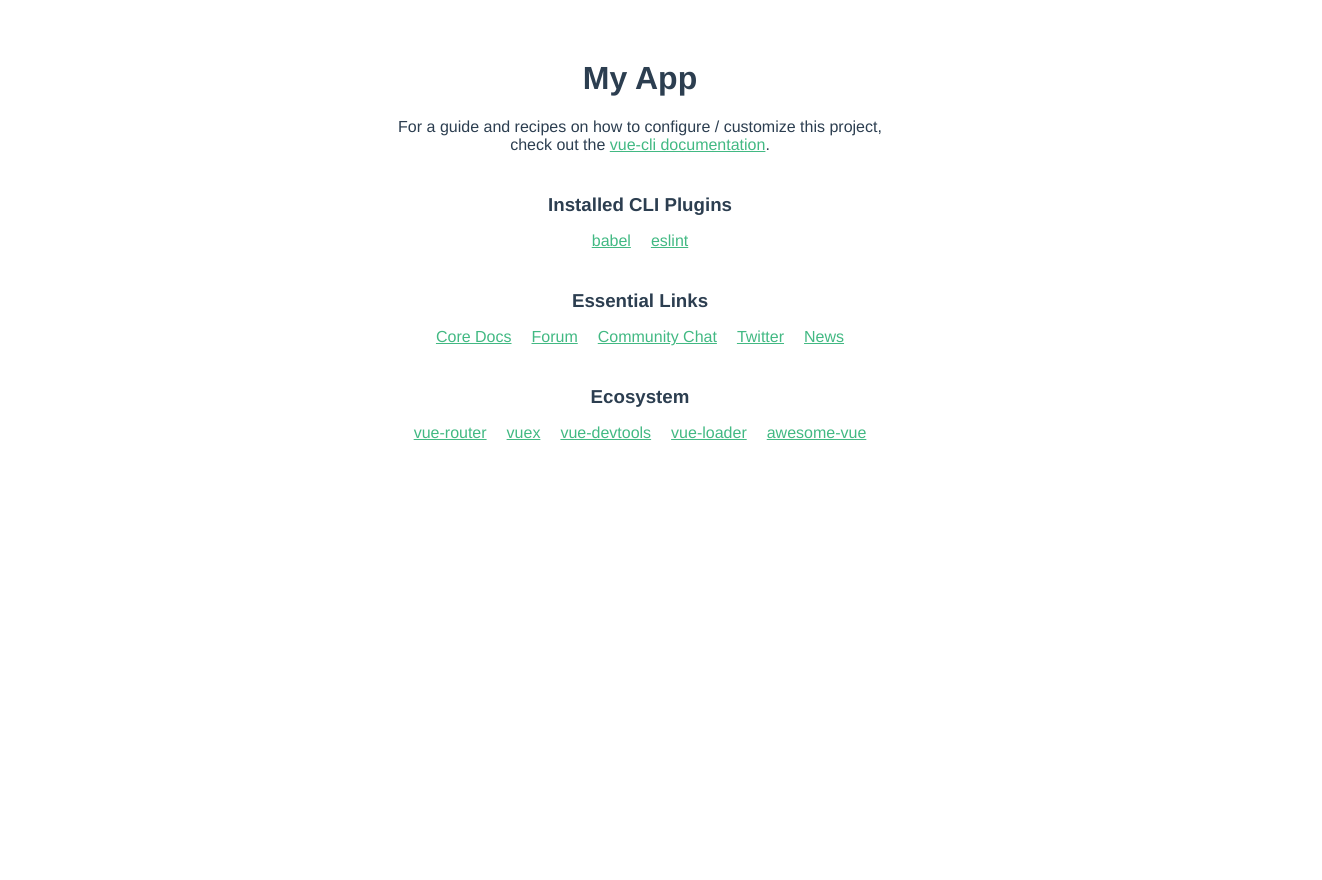
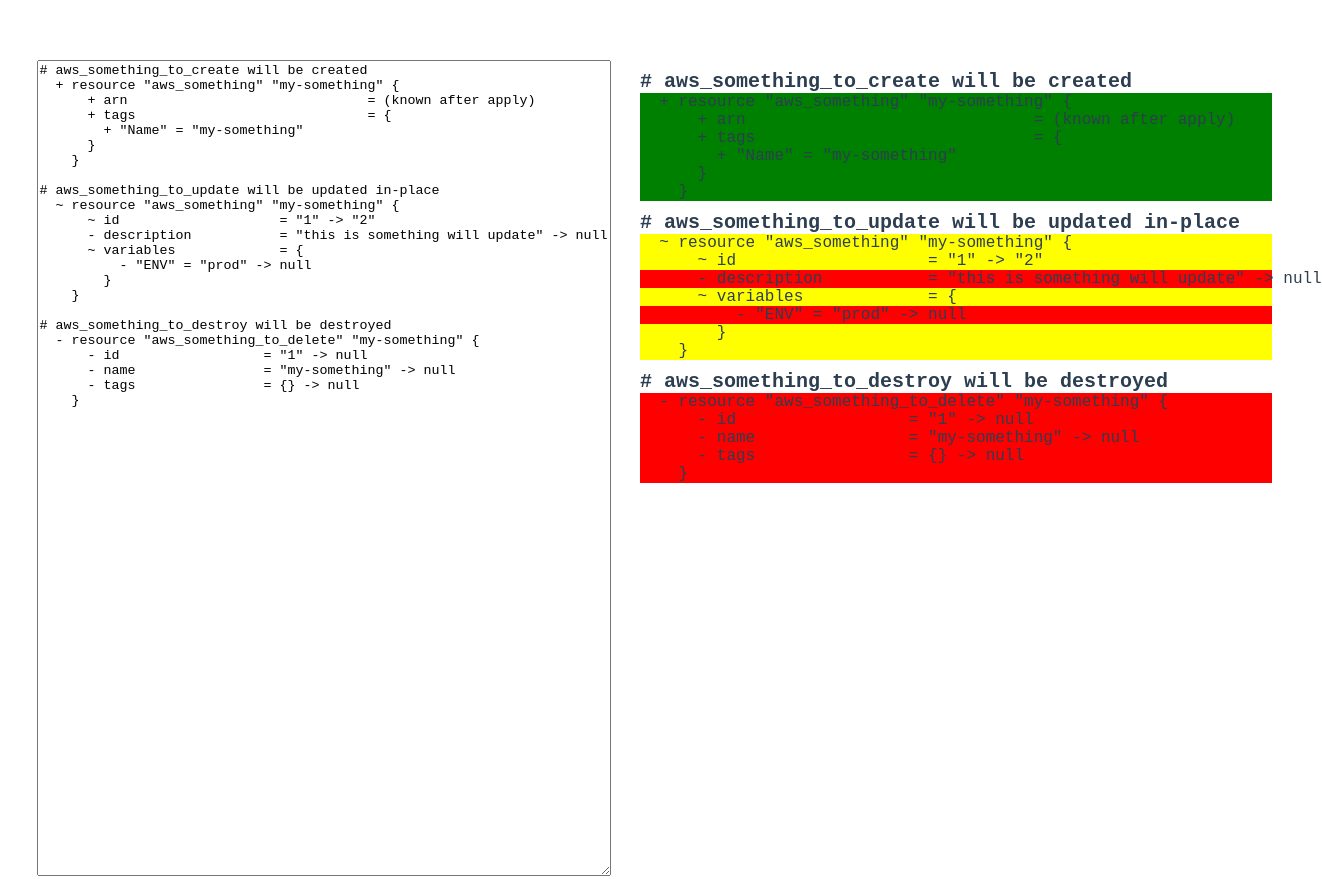
Before and after one commit to maito1201/terradiff, a Vue app: page / in a window 1280 px wide. Shown: the whole page, 1322 px wide, since content can reach past the window. Before the commit the page ends 800 px from the top, so only its background shows below. Built offline with nearby package versions, Linux system fonts and the light colour scheme.

Commit message:
implement app base

```diff
--- a/src/App.vue
+++ b/src/App.vue
@@ -1,16 +1,53 @@
 <template>
   <div id="app">
-    <HelloWorld msg="My App"/>
+    <div class="tf-wrapper">
+      <div class="tf-input-area">
+        <textarea class="tf-text-area" v-model="input" placeholder="add multiple lines"></textarea>
+      </div>
+      <div class="result-area">
+        <span v-html="parsedInput"></span>
+      </div>
+    </div>
   </div>
 </template>
 
 <script>
-import HelloWorld from './components/HelloWorld.vue'
+let template =
+`# aws_something_to_create will be created
+  + resource "aws_something" "my-something" {
+      + arn                              = (known after apply)
+      + tags                             = {
+        + "Name" = "my-something"
+      }
+    }
 
+# aws_something_to_update will be updated in-place
+  ~ resource "aws_something" "my-something" {
+      ~ id                    = "1" -> "2"
+      - description           = "this is something will update" -> null
+      ~ variables             = {
+          - "ENV" = "prod" -> null
+        }
+    }
+
+# aws_something_to_destroy will be destroyed
+  - resource "aws_something_to_delete" "my-something" {
+      - id                  = "1" -> null
+      - name                = "my-something" -> null
+      - tags                = {} -> null
+    }`
+import parseTf from "./service/parsetf.js"
 export default {
   name: 'App',
-  components: {
-    HelloWorld
+  data: function (){
+    return {
+      input: template,
+    }
+  },
+  computed: {
+    parsedInput: function (){
+      return parseTf(this.input)
+    }
   }
 }
 </script>
@@ -24,4 +61,43 @@
   color: #2c3e50;
   margin-top: 60px;
 }
+div.tf-wrapper {
+  display: flex;
+}
+div.tf-input-area {
+  min-height: 800px;
+  width: 50%;
+}
+div.result-area {
+  min-height: 800px;
+  width: 50%;
+  text-align: left;
+}
+textarea.tf-text-area {
+  width: 90%;
+  height: 100%;
+  min-height: 800px;
+}
+
+pre.tf-result{
+  margin: 0;
+  font-size: 16px;
+}
+
+pre.tf-title{
+  margin-top: 10px;
+  font-weight: bold;
+  font-size: 20px;
+}
+pre.tf-add{
+  background-color: green;
+}
+
+pre.tf-inplace{
+  background-color: yellow;
+}
+
+pre.tf-destroy{
+  background-color: red;
+}
 </style>
--- a/src/components/HelloWorld.vue
+++ /dev/null
@@ -1,58 +0,0 @@
-<template>
-  <div class="hello">
-    <h1>{{ msg }}</h1>
-    <p>
-      For a guide and recipes on how to configure / customize this project,<br>
-      check out the
-      <a href="https://cli.vuejs.org" target="_blank" rel="noopener">vue-cli documentation</a>.
-    </p>
-    <h3>Installed CLI Plugins</h3>
-    <ul>
-      <li><a href="https://github.com/vuejs/vue-cli/tree/dev/packages/%40vue/cli-plugin-babel" target="_blank" rel="noopener">babel</a></li>
-      <li><a href="https://github.com/vuejs/vue-cli/tree/dev/packages/%40vue/cli-plugin-eslint" target="_blank" rel="noopener">eslint</a></li>
-    </ul>
-    <h3>Essential Links</h3>
-    <ul>
-      <li><a href="https://vuejs.org" target="_blank" rel="noopener">Core Docs</a></li>
-      <li><a href="https://forum.vuejs.org" target="_blank" rel="noopener">Forum</a></li>
-      <li><a href="https://chat.vuejs.org" target="_blank" rel="noopener">Community Chat</a></li>
-      <li><a href="https://twitter.com/vuejs" target="_blank" rel="noopener">Twitter</a></li>
-      <li><a href="https://news.vuejs.org" target="_blank" rel="noopener">News</a></li>
-    </ul>
-    <h3>Ecosystem</h3>
-    <ul>
-      <li><a href="https://router.vuejs.org" target="_blank" rel="noopener">vue-router</a></li>
-      <li><a href="https://vuex.vuejs.org" target="_blank" rel="noopener">vuex</a></li>
-      <li><a href="https://github.com/vuejs/vue-devtools#vue-devtools" target="_blank" rel="noopener">vue-devtools</a></li>
-      <li><a href="https://vue-loader.vuejs.org" target="_blank" rel="noopener">vue-loader</a></li>
-      <li><a href="https://github.com/vuejs/awesome-vue" target="_blank" rel="noopener">awesome-vue</a></li>
-    </ul>
-  </div>
-</template>
-
-<script>
-export default {
-  name: 'HelloWorld',
-  props: {
-    msg: String
-  }
-}
-</script>
-
-<!-- Add "scoped" attribute to limit CSS to this component only -->
-<style scoped>
-h3 {
-  margin: 40px 0 0;
-}
-ul {
-  list-style-type: none;
-  padding: 0;
-}
-li {
-  display: inline-block;
-  margin: 0 10px;
-}
-a {
-  color: #42b983;
-}
-</style>
--- /dev/null
+++ b/src/service/parsetf.js
@@ -0,0 +1,35 @@
+const TF_CLASS_BY_PREFIX = {
+    "#": "tf-title",
+    "+": "tf-add",
+    "-": "tf-destroy",
+    "~": "tf-inplace",
+}
+
+let nestInfo = []
+export default function parseTf(input){
+    let inputArray = input.split("\n")
+    let parsedInput = inputArray.map(function(input) {
+        const prefix = getPrefix(input)
+        const suffix = input.charAt(input.length - 1)
+        let cssClass = TF_CLASS_BY_PREFIX[prefix]
+        if (suffix == "{") {
+            nestInfo.push(cssClass)
+        } else if (suffix == "}") {
+            cssClass = nestInfo.pop()
+        }
+        if (cssClass == undefined) cssClass = ""
+        return `<pre class="tf-result ${cssClass}">${input}</pre>`
+    });
+    console.log(parsedInput.join(""))
+    return parsedInput.join("")
+}
+
+function getPrefix (input) {
+    for (let index = 0; index < input.length; index++) {
+        const c = input.charAt(index);
+        if (c != " ") {
+            return c
+        }
+    }
+    return ""
+}
```
